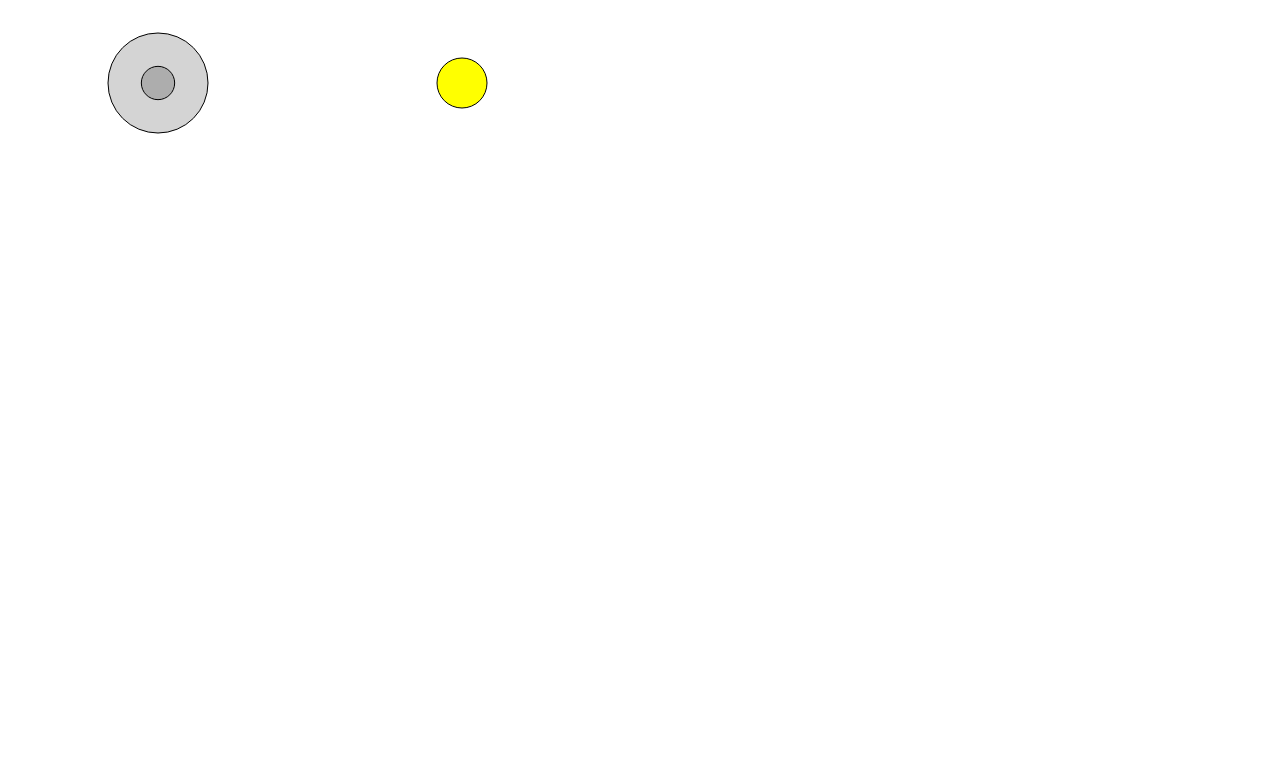
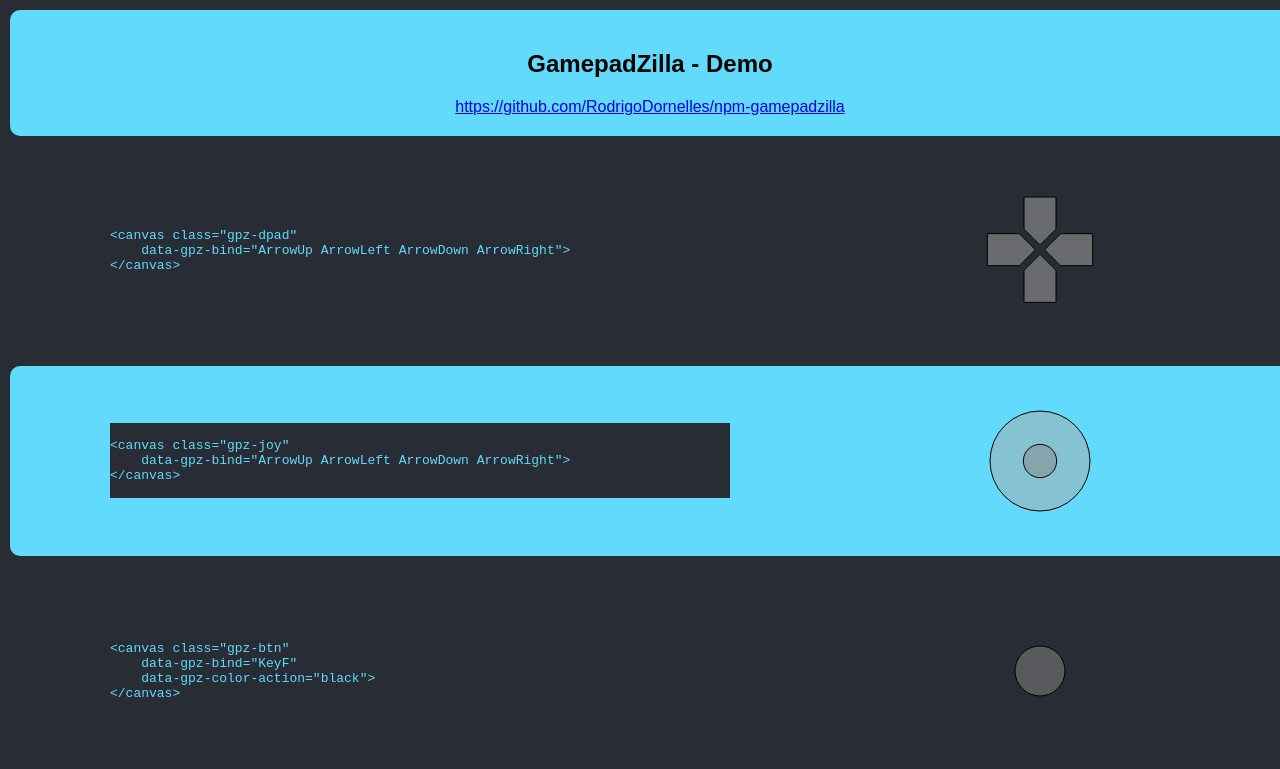
Before and after one commit to RodrigoDornelles/npm-gamepadzilla, a website with bundled scripts: page examples/index.html in a window 1280 px wide. Built offline with nearby package versions, Linux system fonts and the light colour scheme.

Commit message:
chore: start html demo

```diff
--- a/examples/index.html
+++ b/examples/index.html
@@ -1,14 +1,44 @@
 <!DOCTYPE html>
-<html>
+<html lang="en">
 <head>
-    <meta charset='utf-8'>
-    <meta http-equiv='X-UA-Compatible' content='IE=edge'>
-    <title>Demo</title>
-    <meta name='viewport' content='width=device-width, initial-scale=1'>
-    <script src='gamepadzilla.js'></script>
+    <meta charset="UTF-8">
+    <meta http-equiv="X-UA-Compatible" content="IE=edge">
+    <meta name="viewport" content="width=device-width, initial-scale=1">
+    <title>GamepadZilla - Demo</title>
+    <link rel="stylesheet" href="styles.css"></link>
+    <script src="gamepadzilla.js"></script>
 </head>
-<body style="touch-action: none">
-    <canvas class="gpz-joy" data-gpz-bind="ArrowUp ArrowLeft ArrowDown ArrowRight"></canvas>
-    <canvas class="gpz-btn" data-gpz-color="yellow" data-gpz-bind="KeyF"></canvas>
+<body>
+    <main>
+        <section>
+            <h1>GamepadZilla - Demo</h1>
+            <a href="https://github.com/RodrigoDornelles/npm-gamepadzilla">https://github.com/RodrigoDornelles/npm-gamepadzilla</a>
+        </section>
+        <section>
+            <code>
+&lt;canvas class=&quot;gpz-dpad&quot;
+    data-gpz-bind=&quot;ArrowUp ArrowLeft ArrowDown ArrowRight&quot;&gt;
+&lt;/canvas&gt;
+            </code>
+            <canvas class="gpz-dpad" data-gpz-bind=""></canvas>
+        </section>
+        <section>
+            <code>
+&lt;canvas class=&quot;gpz-joy&quot;
+    data-gpz-bind=&quot;ArrowUp ArrowLeft ArrowDown ArrowRight&quot;&gt;
+&lt;/canvas&gt;
+            </code>
+            <canvas class="gpz-joy" data-gpz-bind=""></canvas>
+        </section>
+        <section>
+            <code>
+&lt;canvas class=&quot;gpz-btn&quot;
+    data-gpz-bind=&quot;KeyF&quot;
+    data-gpz-color-action=&quot;black&quot;&gt;
+&lt;/canvas&gt;
+            </code>
+            <canvas class="gpz-btn" data-gpz-bind="" data-gpz-color-action="black"></canvas>
+        </section>
+    </main>
 </body>
 </html>
--- /dev/null
+++ b/examples/styles.css
@@ -0,0 +1,46 @@
+body {
+    margin: 0;
+    font-family: Arial, sans-serif;
+    touch-action: none;
+    background-color: #282c34;
+}
+
+main {
+    display: flex;
+    flex-direction: column
+}
+
+section {
+    display: flex;
+    text-align: center;
+    padding: 20px;
+    border-radius: 10px;
+    margin: 10px;
+    box-sizing: border-box;
+    width: 100%;
+    justify-content: space-around;
+    align-items: center;
+}
+
+code {
+    text-align: left;
+    min-width: 50%;
+    display: block;
+    color: #61dafb;
+    background-color: #282c34;
+    white-space: pre-wrap
+}
+
+canvas {
+    image-rendering: pixelated;
+}
+section:nth-child(1){
+    display: block;
+}
+section:nth-child(odd) {
+    background-color: #61dafb;
+}
+
+section:nth-child(even) {
+    background-color: #282c34;
+}
```
